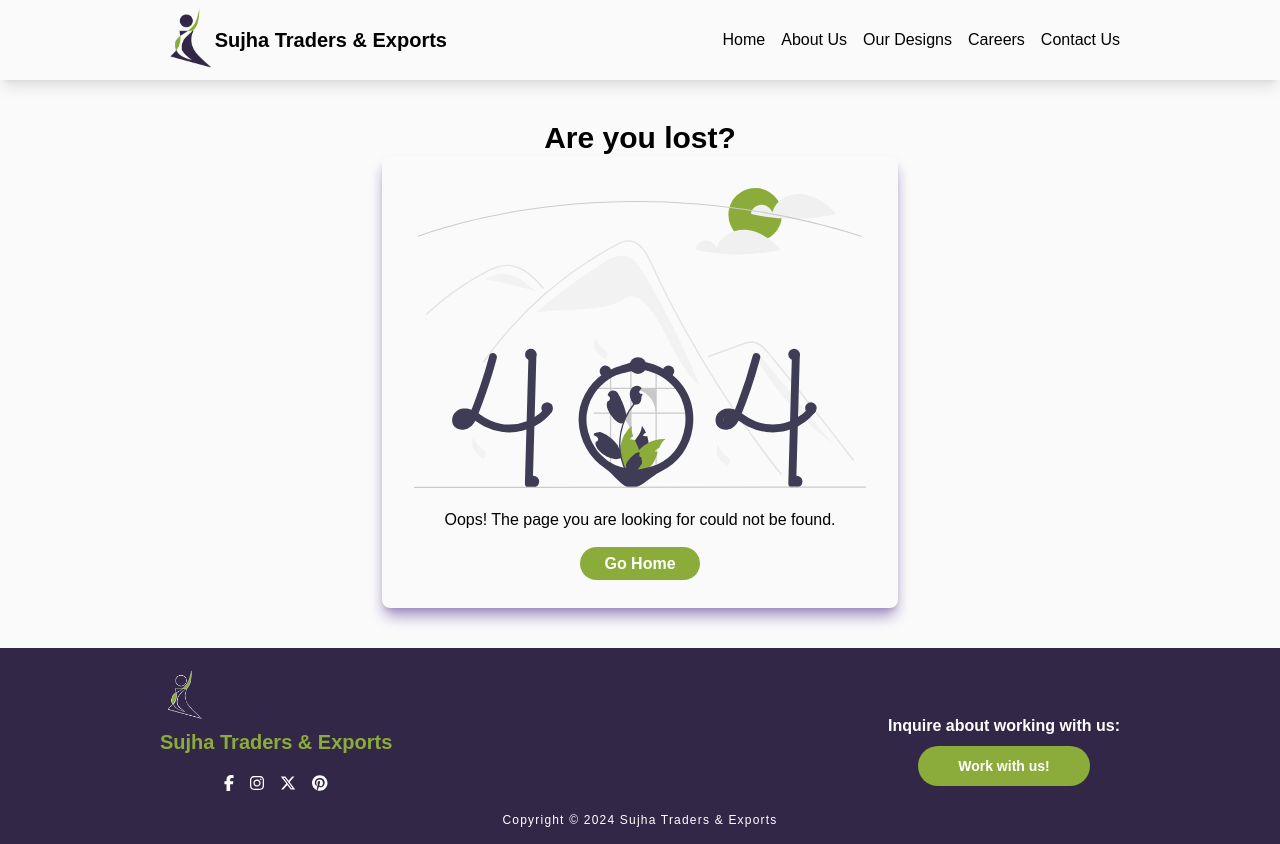
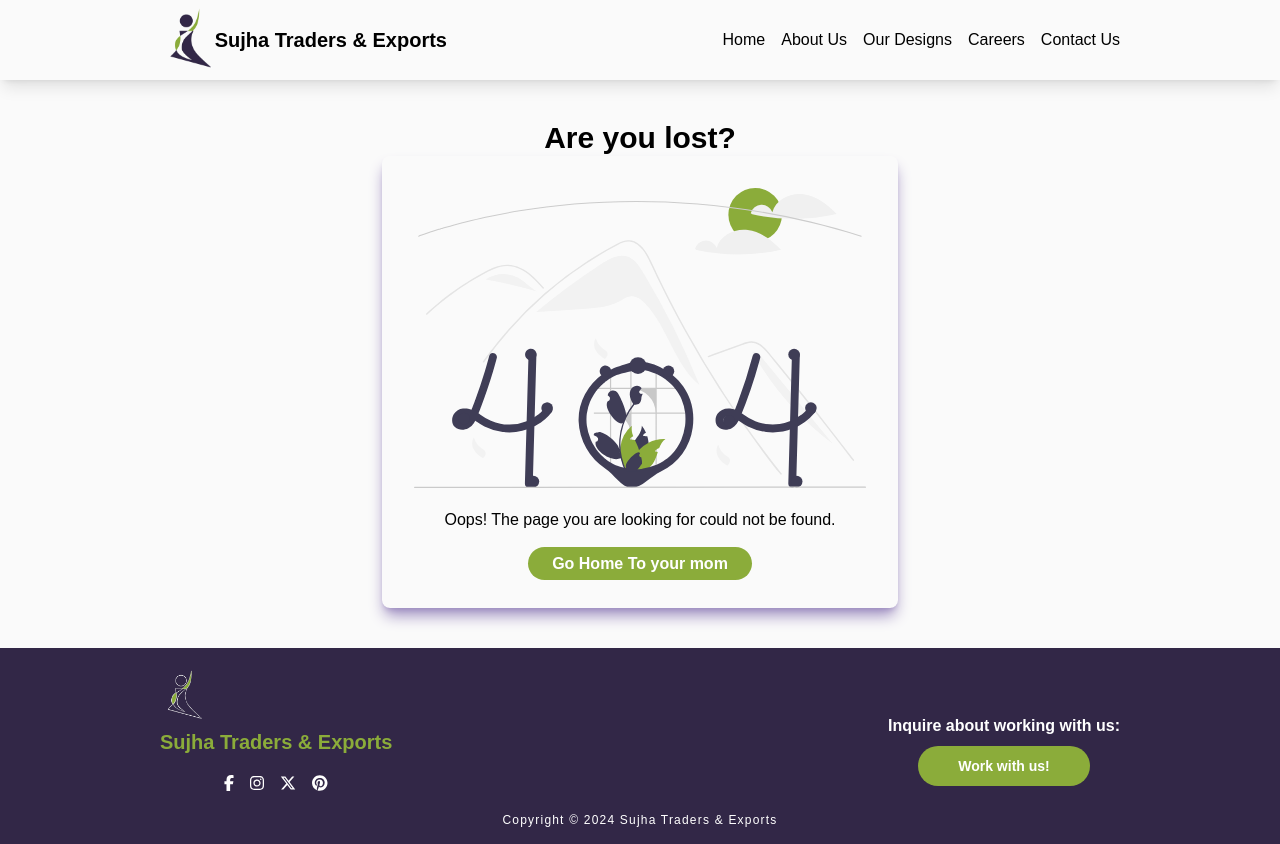
Before and after one commit to iamsujhanghimire/sujhatradershomepage, a React (Create React App) app: page /#/sujhatradershomepage in a window 1280 px wide. Built offline with nearby package versions, Linux system fonts and the light colour scheme; what @designbycode/tailwindcss-text-stroke would draw is missing.

Commit message:
initial commit

```diff
--- a/src/pages/NoPage.jsx
+++ b/src/pages/NoPage.jsx
@@ -17,7 +17,7 @@ function NoPage() {
           href="/"
           className="rounded-3xl px-6 py-2 font-semibold text-White bg-Secondary hover:bg-Primary"
         >
-          Go Home
+          Go Home To your mom
         </a>
       </div>
     </div>
```
